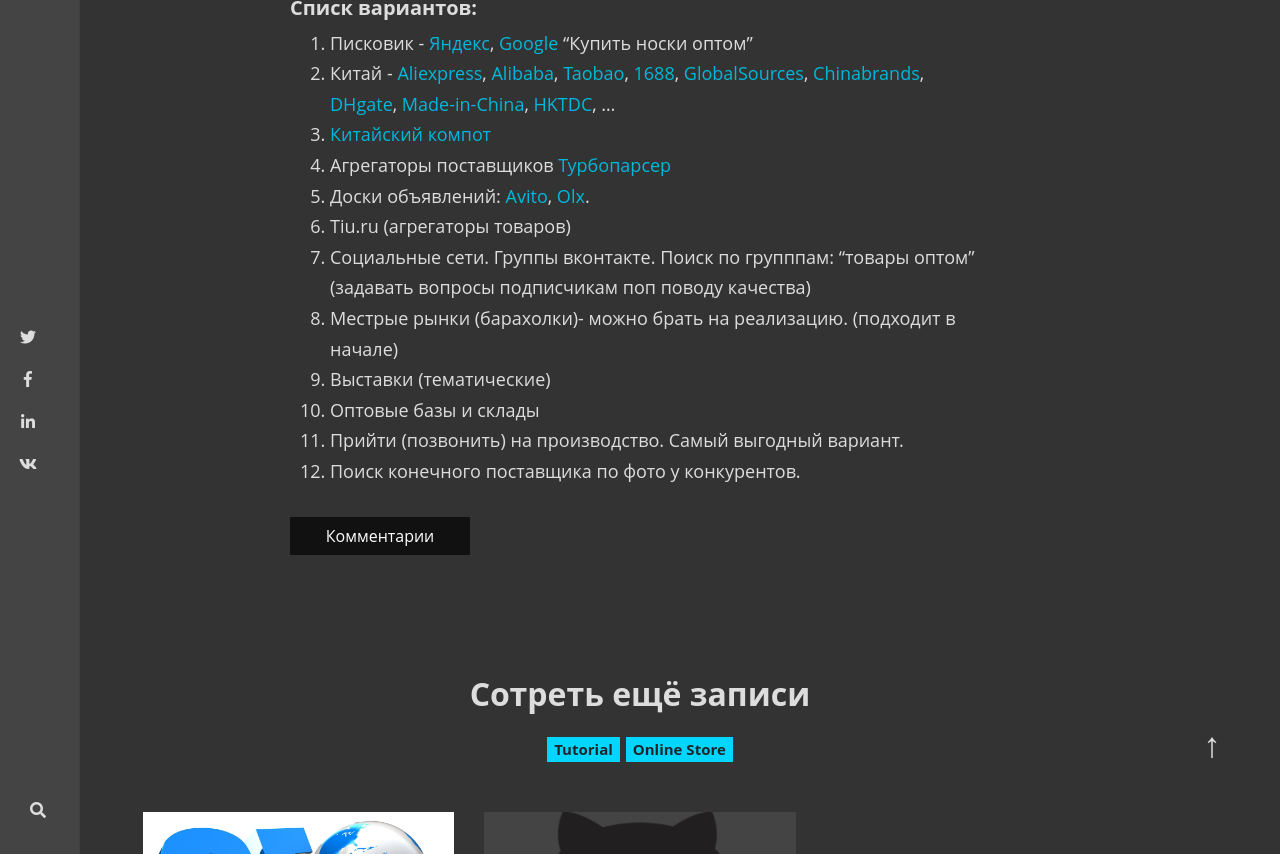
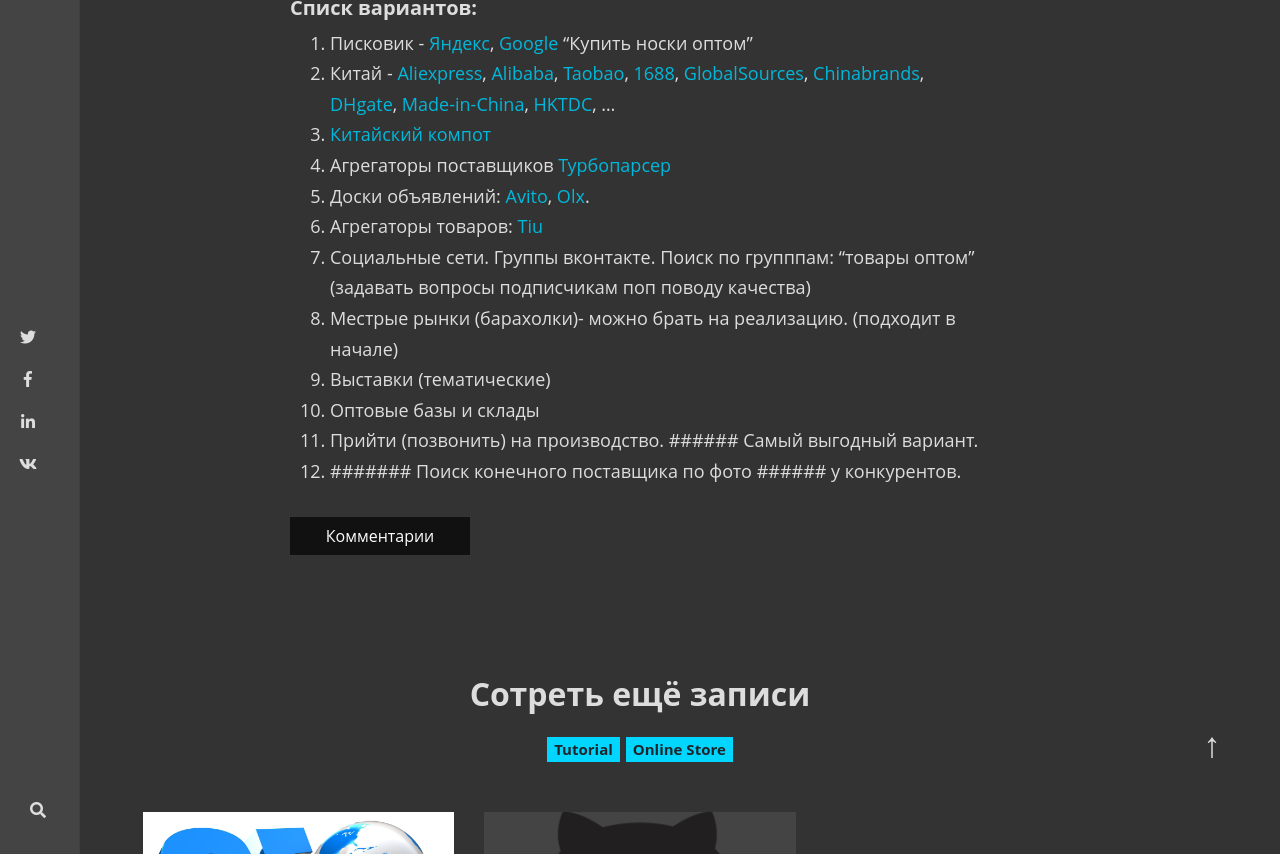
Before and after one commit to DenisLevadny/denislevadny.github.io, a Jekyll site: the page built from _posts/2020-07-01-supplier-of-goods.md, in a window 1280 px wide and 900 px high, scrolled down 1547 px, cut to the strip 46-900 px from the top of the window. Built offline with Jekyll 4.4.1, drawn with Linux system fonts in a browser that asks for light colours; nearby versions of some CDN libraries; comment, search, counter and statistics services are not loaded.

```diff
--- a/_posts/2020-07-01-supplier-of-goods.md
+++ b/_posts/2020-07-01-supplier-of-goods.md
@@ -24,10 +24,10 @@ image: assets/images/supplier-of-goods.png
 3. [Китайский компот]( https://sinocom.ru/ )
 4. Агрегаторы поставщиков [Турбопарсер]( https://turboparser.ru/ )
 5. Доски объявлений: [Avito](https://www.avito.ru/), [Olx]( https://www.olx.ua/ ).
-6. Tiu.ru (агрегаторы товаров)
+6. Агрегаторы товаров: [Tiu](https://tiu.ru/)
 7. Социальные сети. Группы вконтакте. Поиск по групппам: "товары оптом" (задавать вопросы подписчикам поп поводу качества)
 8. Местрые рынки (барахолки)- можно брать на реализацию. (подходит в начале)
 9. Выставки (тематические)
 10. Оптовые базы и склады
-11. Прийти (позвонить) на производство. Самый выгодный вариант.
-12. Поиск конечного поставщика по фото у конкурентов.
+11. Прийти (позвонить) на производство. ###### Самый выгодный вариант.
+12. ####### Поиск конечного поставщика по фото ###### у конкурентов.
```
